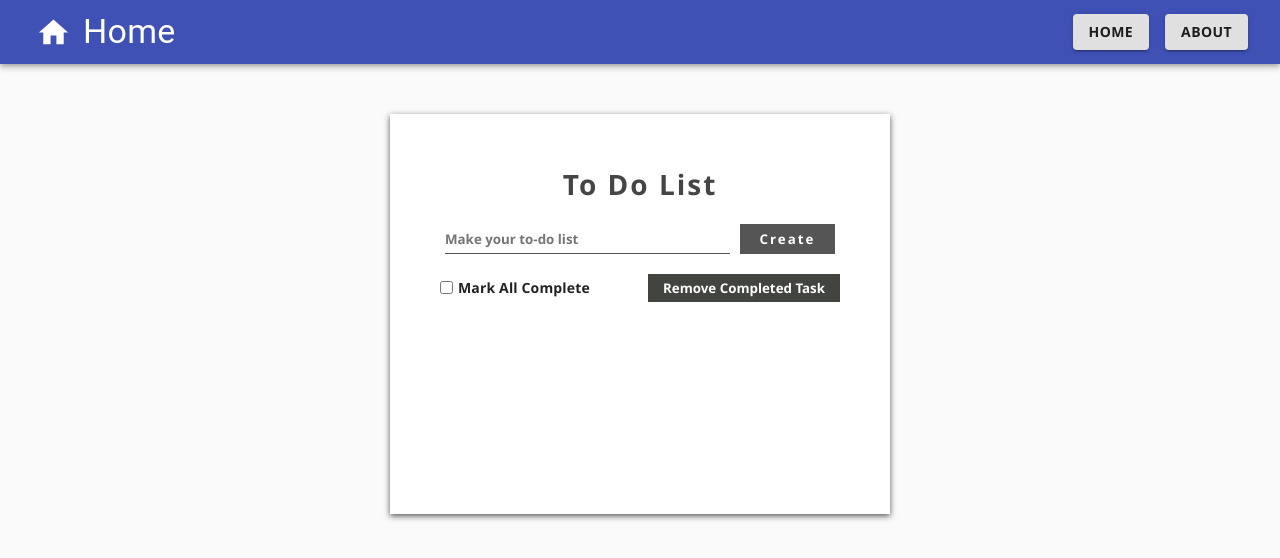
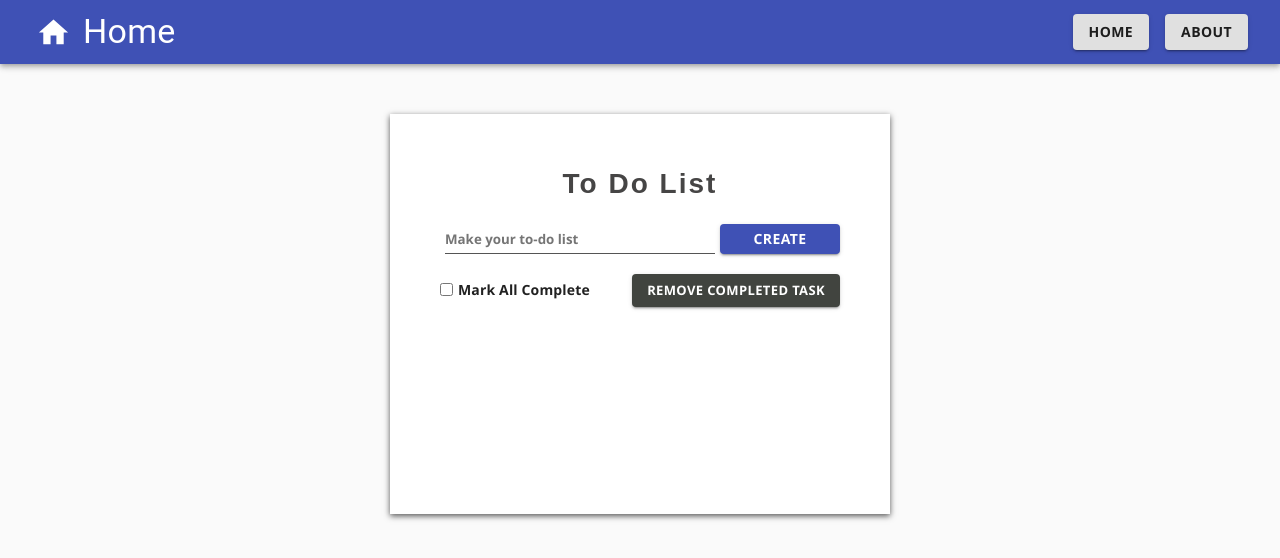
Before and after one commit to wahid2272/react-todo-app, a React (Create React App) app: page / in a window 1280 px wide. Shown: the top 558 px of the page. Built offline with nearby package versions, Linux system fonts and the light colour scheme.

Commit message:
button style redesigned with material ui

```diff
--- a/src/App.css
+++ b/src/App.css
@@ -5,11 +5,6 @@
   margin: 0;
   font-family: 'Segoe UI', 'Roboto', 'Oxygen',
     'Ubuntu', 'Cantarell', 'Fira Sans', 'Droid Sans', 'Helvetica Neue', sans-serif;
-}
-
-code {
-  font-family: source-code-pro, Menlo, Monaco, Consolas, 'Courier New',
-    monospace;
 }
 
 .ToDo-App{
@@ -23,6 +18,7 @@ code {
 }
 
 h1{
+  font-family: Arial, Helvetica, sans-serif;
   text-align: center;
   letter-spacing: 2px;
   font-weight: 900;
--- a/src/components/footer/Footer.js
+++ b/src/components/footer/Footer.js
@@ -1,5 +1,8 @@
 import React, {useContext, useState} from 'react';
 import {DataContext} from '../context/DataProvider'
+
+// Material UI
+import Button from '@material-ui/core/Button';
 
 
 const Footer = () => {
@@ -31,7 +34,15 @@ const Footer = () => {
             <input type="checkbox" name="all" id="all" onChange={handleCheckAll} checked={checkAll} />
             Mark All Complete
           </label>
-          <button id="delete" onClick={handleDelete}>Remove Completed Task</button>
+          <Button
+          size="small"
+          type="submit"
+          variant="contained"
+          id="delete"
+          onClick={handleDelete}
+        >
+          Remove Completed Task
+        </Button>
         </div>
     </div>
   );
--- a/src/components/form/FormInput.js
+++ b/src/components/form/FormInput.js
@@ -1,15 +1,25 @@
-import React, {useState, useContext} from 'react';
-import {DataContext} from '../context/DataProvider';
+import Button from "@material-ui/core/Button";
+import { makeStyles } from "@material-ui/core/styles";
+import React, { useContext, useState } from "react";
+import { DataContext } from "../context/DataProvider";
+
+const useStyles = makeStyles((theme) => ({
+  button: {
+    padding: "15px",
+  },
+}));
 
 const FormInput = () => {
+  const classes = useStyles();
+
   const [todos, setTodos] = useContext(DataContext);
-  const [todoName, setTodoName] = useState('');
+  const [todoName, setTodoName] = useState("");
 
-  const addTodo = e =>{
+  const addTodo = (e) => {
     e.preventDefault();
-    setTodos([...todos, {name: todoName, complete: false}])
-    setTodoName('');
-  }
+    setTodos([...todos, { name: todoName, complete: false }]);
+    setTodoName("");
+  };
 
   return (
     <div>
@@ -21,9 +31,16 @@ const FormInput = () => {
           required
           placeholder="Make your to-do list"
           value={todoName}
-            onChange={e => setTodoName(e.target.value)}
+          onChange={(e) => setTodoName(e.target.value)}
         />
-          <button type="submit">Create</button>
+        <Button
+          className={classes.button}
+          color="primary"
+          type="submit"
+          variant="contained"
+        >
+          Create
+        </Button>
       </form>
     </div>
   );
--- a/src/components/tasks/ListItem.js
+++ b/src/components/tasks/ListItem.js
@@ -1,4 +1,7 @@
 import React, {useState} from 'react';
+
+// Material UI
+import Button from '@material-ui/core/Button';
 
 const ListItem = ({todo, id, checkCompleteStatus, handleEditTodos}) => {
   const [edit, setEdit] = useState(false);
@@ -22,7 +25,15 @@ const ListItem = ({todo, id, checkCompleteStatus, handleEditTodos}) => {
       <div>
         <li>
           <input type="text" id={editValue} value={editValue} name={editValue} onChange={e => setEditValue(e.target.value)}/>
-          <button onClick={() => handleConfirm(id)}>Confirm</button>
+          <Button
+          size="small"
+          color="primary"
+          type="submit"
+          variant="contained"
+          onClick={() => handleConfirm(id)}
+        >
+          Confirm
+        </Button>
         </li>
       </div>
     );
@@ -35,7 +46,16 @@ const ListItem = ({todo, id, checkCompleteStatus, handleEditTodos}) => {
             <input type="checkbox" id={id} checked={todo.complete} onChange={() => checkCompleteStatus(id)} />
             {todo.name}
           </label>
-          <button disabled={todo.complete} onClick={handleEdit} >Edit</button>
+          <Button
+          size="small"
+          color="primary"
+          type="submit"
+          variant="contained"
+          disabled={todo.complete}
+          onClick={handleEdit}
+          >
+          Edit
+        </Button>
         </li>
       </div>
     );
```
Lines whose indentation alone changed are shown as unchanged.
